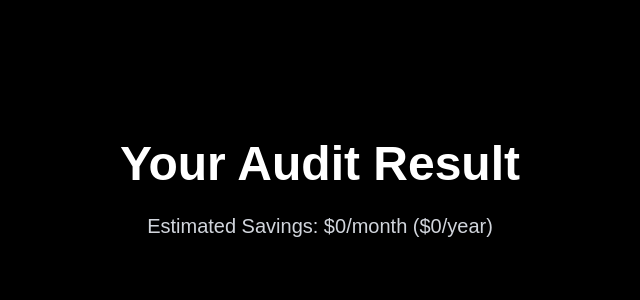
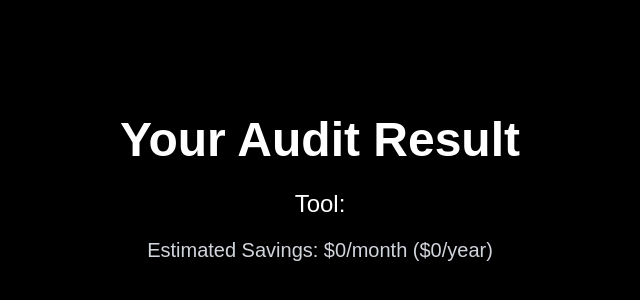
Before and after one commit to preetishrishail04-creator/ai-spend-audit, a Next.js app: page /results in a window 1280 px wide. Shown: the part 210-510 px from the top of the page, without its empty margins (320-960 px from the left). Built offline with nearby package versions, Linux system fonts and the light colour scheme.

Commit message:
Added dynamic tool name to results

```diff
--- a/app/results/page.tsx
+++ b/app/results/page.tsx
@@ -1,25 +1,28 @@
 "use client";
-
 import { useEffect, useState } from "react";
 
 export default function ResultsPage() {
   const [savings, setSavings] = useState(0);
+  const [tool, setTool] = useState("");
 
   useEffect(() => {
     const saved = localStorage.getItem("auditForm");
-
     if (saved) {
       const data = JSON.parse(saved);
-      const spend = Number(data.spend);
-
-      const estimatedSavings = spend * 0.2; // 20% savings
-      setSavings(estimatedSavings);
+      const monthly = Number(data.spend) * 0.2;
+      setSavings(monthly);
+      setTool(data.tool);
     }
   }, []);
 
   return (
     <main className="min-h-screen bg-black text-white flex flex-col items-center justify-center">
       <h1 className="text-5xl font-bold mb-6">Your Audit Result</h1>
+
+      <p className="text-2xl mb-4">
+        Tool: {tool}
+      </p>
+
       <p className="text-xl text-gray-300">
         Estimated Savings: ${savings}/month (${savings * 12}/year)
       </p>
```
